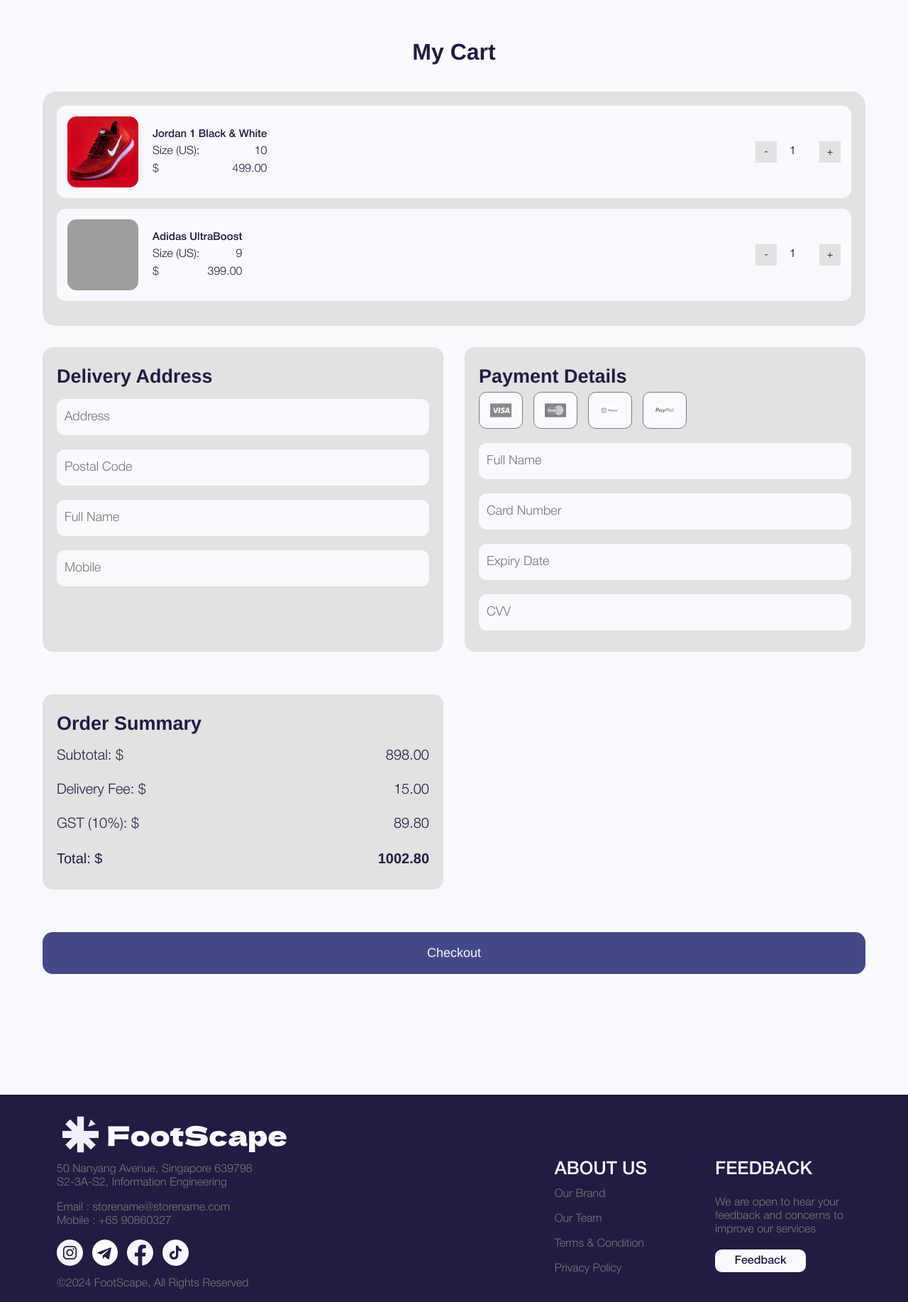
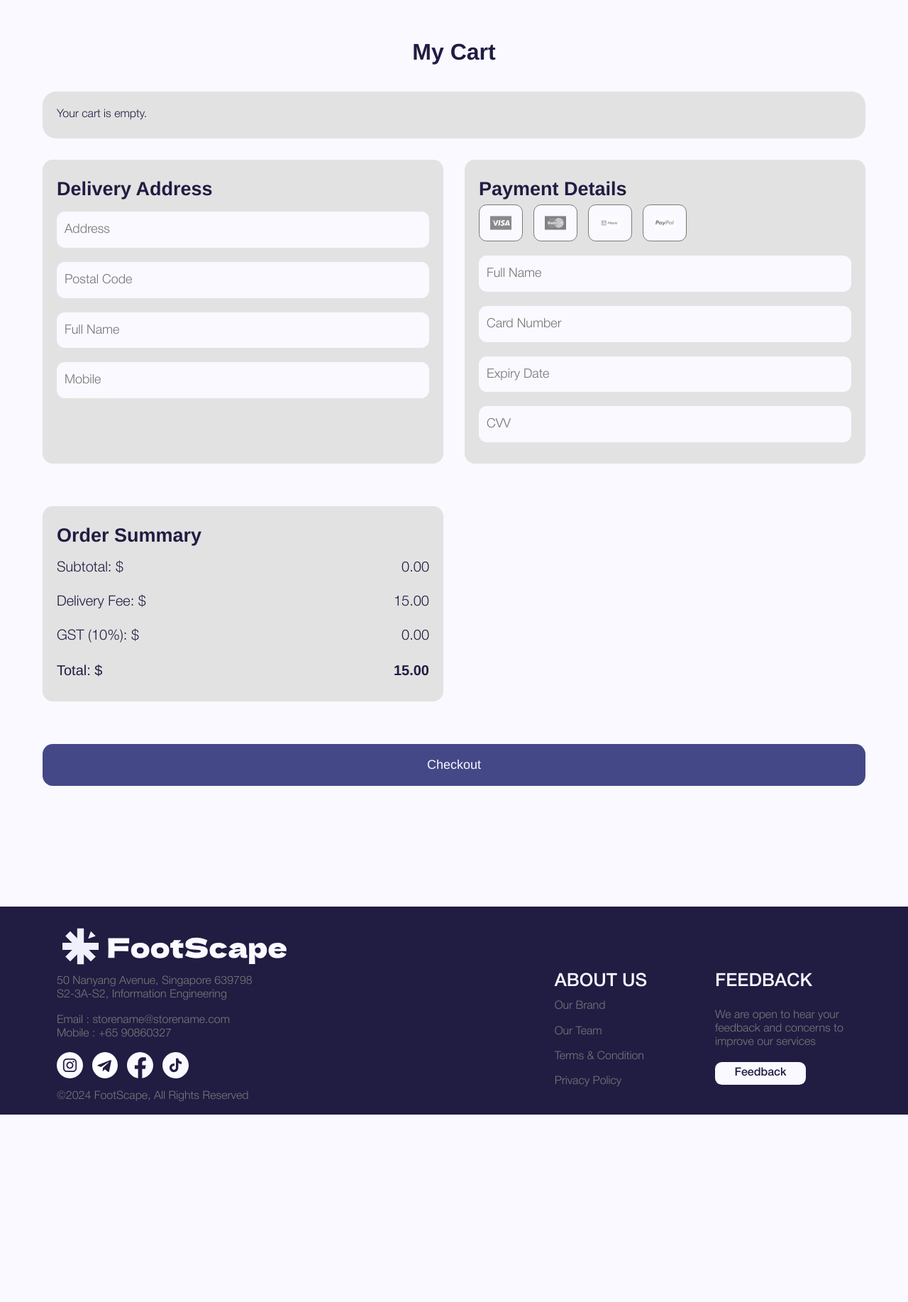
Before and after one commit to cyprus09/ie4717-project, a PHP site: page /shopping-cart.php in a window 1280 px wide. Shown: the part 122-1956 px from the top of the page at 71% size. After the commit the page ends 1692 px from the top, so only its background shows below. Run offline with PHP 8.4, Linux system fonts and the light colour scheme; some web fonts are replaced; grey boxes are pictures that could not be loaded.

Commit message:
init cart sessions

```diff
--- a/pages/auth.php
+++ b/pages/auth.php
@@ -3,7 +3,9 @@
 require_once "../utils/auth/dbconnect.php";
 require_once "../utils/auth/session.php";
 
-session_start();
+if (session_status() === PHP_SESSION_NONE) {
+  session_start();
+}
 
 if ($_SERVER["REQUEST_METHOD"] == "POST" && isset($_POST['register'])) {
   // Sanitize inputs
--- a/pages/shopping-cart.php
+++ b/pages/shopping-cart.php
@@ -1,3 +1,9 @@
+<?php
+if (session_status() === PHP_SESSION_NONE) {
+  session_start();
+}
+?>
+
 <!DOCTYPE html>
 <html lang="en">
 
@@ -24,33 +30,25 @@
     <div class="container">
       <h1 class="cart-main-header">My Cart</h1>
       <div class="cart-items">
-        <div class="cart-item" data-price="499">
-          <img src="../assets/products/nike-shoe.jpg" alt="Jordan 1 Black & White" />
+        <?php if (isset($_SESSION['cart']) && count($_SESSION['cart']) > 0): ?>
+          <?php foreach ($_SESSION['cart'] as $item): ?>
+            <div class="cart-item" data-price="<?php echo htmlspecialchars($item['price']); ?>">
+              <img src="../assets/products/nike-shoe.jpg" alt="<?php echo htmlspecialchars($item['name']); ?>" />
               <div class="item-details">
-            <h2>Jordan 1 Black & White</h2>
-            <p class="size">Size (US): <span>10</span></p>
-            <p class="price">$<span>499.00</span></p>
+                <h2><?php echo htmlspecialchars($item['name']); ?></h2>
+                <p class="size">Size (US): <span><?php echo htmlspecialchars($item['size']); ?></span></p>
+                <p class="price">$<span><?php echo htmlspecialchars($item['price']); ?></span></p>
               </div>
               <div class="quantity">
                 <button class="quantity-btn minus">-</button>
-            <input type="number" value="1" min="1" max="10" class="quantity-input" readonly/>
+                <input type="number" value="<?php echo htmlspecialchars($item['quantity']); ?>" min="1" max="10" class="quantity-input" readonly />
                 <button class="quantity-btn plus">+</button>
               </div>
             </div>
-
-        <div class="cart-item" data-price="399">
-          <img src="../assets/products/adidas-shoe.jpg" alt="Adidas UltraBoost" />
-          <div class="item-details">
-            <h2>Adidas UltraBoost</h2>
-            <p class="size">Size (US): <span>9</span></p>
-            <p class="price">$<span>399.00</span></p>
-          </div>
-          <div class="quantity">
-            <button class="quantity-btn minus">-</button>
-            <input type="number" value="1" min="1" max="10" class="quantity-input" readonly/>
-            <button class="quantity-btn plus">+</button>
-          </div>
-        </div>
+          <?php endforeach; ?>
+        <?php else: ?>
+          <p>Your cart is empty.</p>
+        <?php endif; ?>
       </div>
 
       <form class="checkout-form">
--- a/styles/main.css
+++ b/styles/main.css
@@ -121,7 +121,7 @@ html {
   background-color: var(--white);
   scroll-behavior: smooth;
   width: 100vw;
-  overflow: hidden;
+  overflow: auto;
   overflow-x: hidden;
 }
 
```
Also changed, not shown: pages/prod-desc.php (+29 -1 lines), utils/cart/add-to-cart.php (added, +24 -0 lines). Lines whose indentation alone changed are shown as unchanged.
